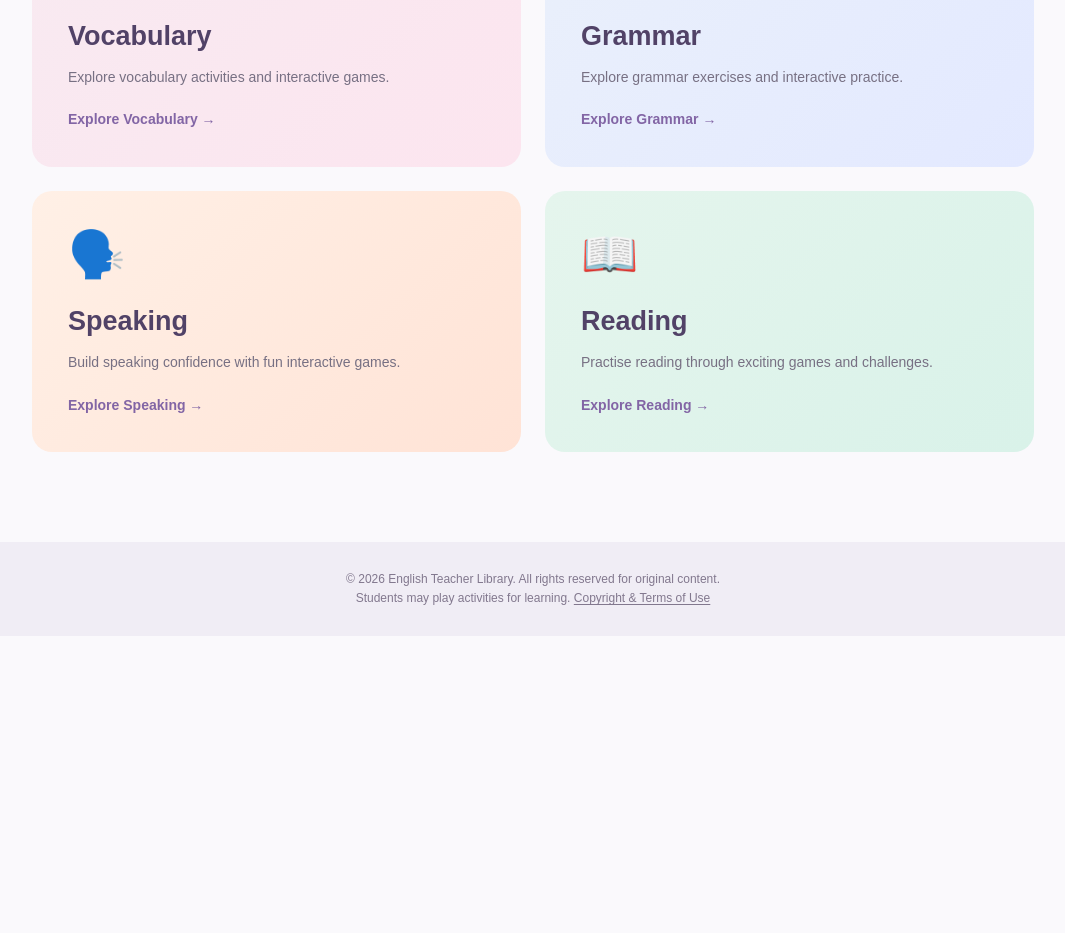
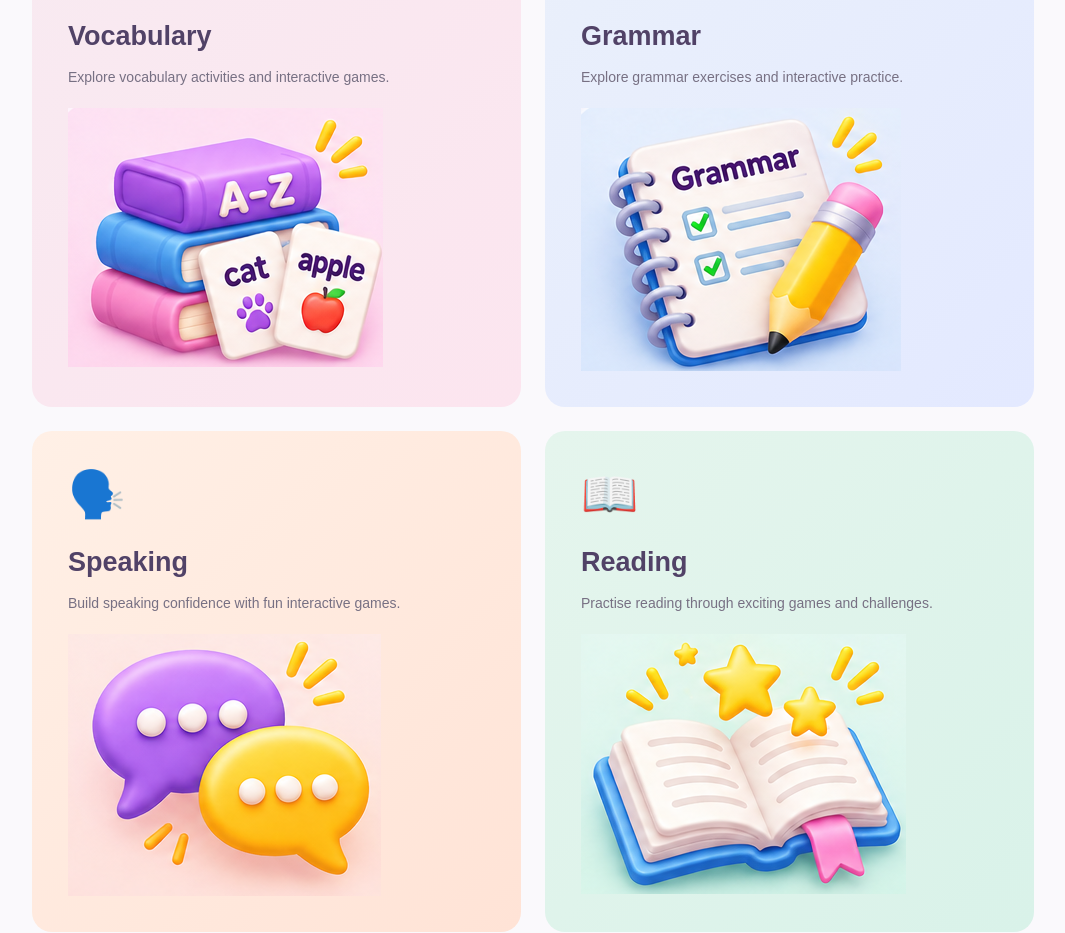
Before and after one commit to easy-en/English-teacher-library, a plain HTML site: page index.html in a window 1280 px wide. Shown: the part 530-1463 px from the top of the page, without its empty margins (107-1172 px from the left). Before the commit the page ends 1166 px from the top, so only its background shows below. Drawn offline with Linux system fonts and the light colour scheme.

Commit message:
Update index.html

```diff
--- a/index.html
+++ b/index.html
@@ -10,28 +10,28 @@
     <span class="category-icon">📚</span>
     <h2>Vocabulary</h2>
     <p>Explore vocabulary activities and interactive games.</p>
-    <span class="category-link">Explore Vocabulary →</span>
+   <img class="category-image" src="vocabulary-3d.png" alt="Vocabulary books">
   </a>
 
   <a href="grammar.html" class="category-card grammar-card">
     <span class="category-icon">✏️</span>
     <h2>Grammar</h2>
     <p>Explore grammar exercises and interactive practice.</p>
-    <span class="category-link">Explore Grammar →</span>
+   <img class="category-image" src="grammar-3d.png" alt="Grammar notebook">
   </a>
 
   <a href="speaking.html" class="category-card speaking-card">
     <span class="category-icon">🗣️</span>
     <h2>Speaking</h2>
     <p>Build speaking confidence with fun interactive games.</p>
-    <span class="category-link">Explore Speaking →</span>
+    <img class="category-image" src="speaking-3d.png" alt="Speaking bubbles">
   </a>
 
   <a href="reading.html" class="category-card reading-card">
     <span class="category-icon">📖</span>
     <h2>Reading</h2>
     <p>Practise reading through exciting games and challenges.</p>
-    <span class="category-link">Explore Reading →</span>
+    <img class="category-image" src="reading-3d.png" alt="Reading book">
   </a>
 
 </section>
```
